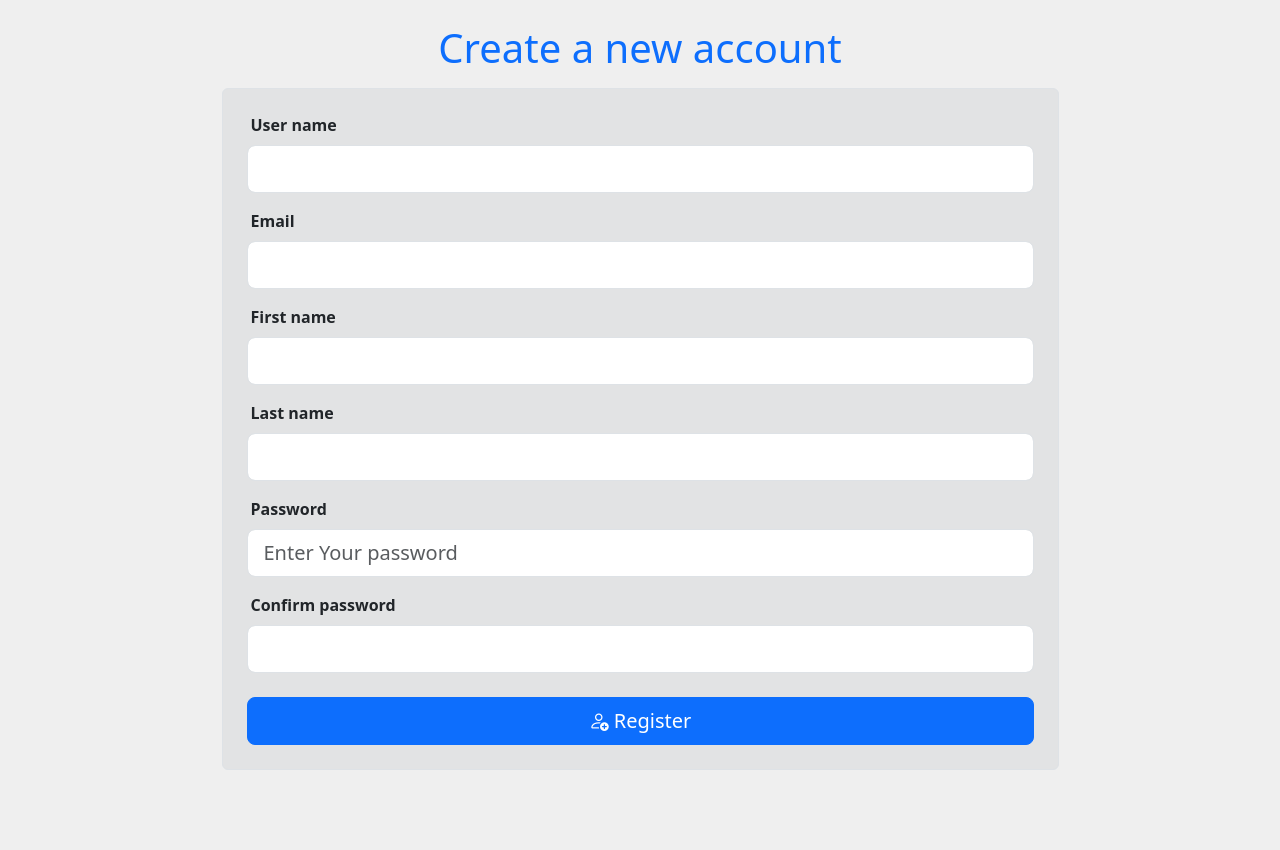
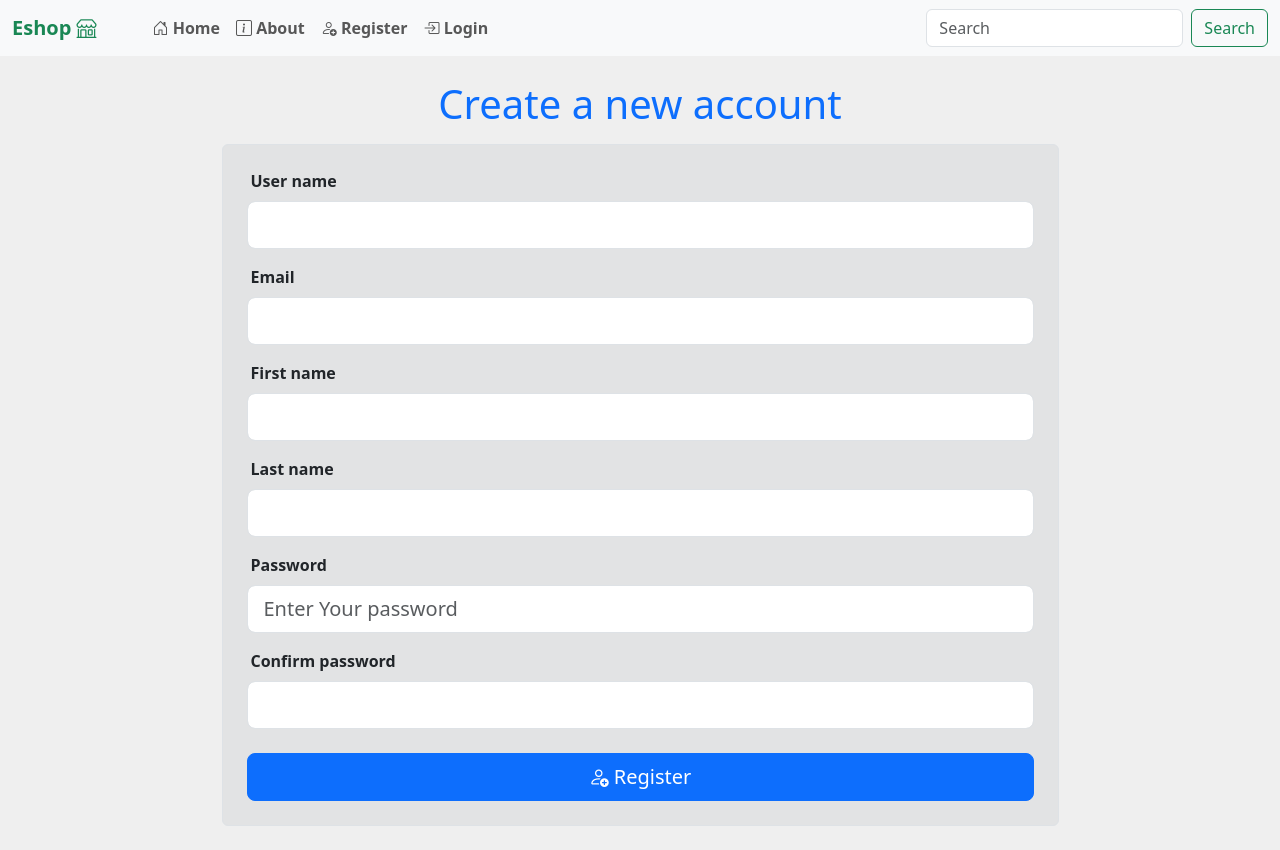
Before and after one commit to hashimwisamsami-arch/eshop-django, a Django app: page /accounts/register/ in a window 1280 px wide. Before the commit the page ends 770 px from the top, so only its background shows below. Run offline with Django 5.2, Linux system fonts and the light colour scheme.

Commit message:
Add navbar template and redirect authenticated users in registration and login views

```diff
--- a/eshop/accounts/views.py
+++ b/eshop/accounts/views.py
@@ -7,6 +7,8 @@ from django.contrib.auth import authenticate,login,logout
 
 
 def user_register(request):
+    if request.user.is_authenticated:
+        return redirect("home:home")
     if request.method == "POST":
         form = RgisterForm(request.POST)
 
@@ -31,6 +33,8 @@ def user_register(request):
     return render(request, "accounts/register.html", context)
 
 def user_login(request):
+    if request.user.is_authenticated:
+        return redirect("home:home")
     if request.method == "POST":
         form = LoginForm(request.POST)
 
--- a/eshop/templates/base.html
+++ b/eshop/templates/base.html
@@ -18,6 +18,7 @@
     <title>{% block title %} {%endblock%}</title>
   </head>
   <body style="background-color: #efefef">
+    <header>{%include 'navbar.html'%}</header>
     <main class="container py-4">{% block body %} {%endblock%}</main>
   </body>
   <!-- Bootstrap JS CDN -->
--- /dev/null
+++ b/eshop/templates/navbar.html
@@ -0,0 +1,99 @@
+<nav class="navbar navbar-expand-lg bg-body-tertiary">
+  <div class="container-fluid">
+    <a
+      class="navbar-brand text-success me-5 fw-semibold"
+      href="{%url 'home:home'%}"
+      >Eshop
+      <i class="bi bi-shop"></i>
+    </a>
+    <button
+      class="navbar-toggler"
+      type="button"
+      data-bs-toggle="collapse"
+      data-bs-target="#navbarSupportedContent"
+      aria-controls="navbarSupportedContent"
+      aria-expanded="false"
+      aria-label="Toggle navigation"
+    >
+      <span class="navbar-toggler-icon"></span>
+    </button>
+    <div class="collapse navbar-collapse" id="navbarSupportedContent">
+      <ul class="navbar-nav me-auto mb-2 mb-lg-0">
+        <li class="nav-item">
+          <a
+            class="nav-link fw-semibold"
+            aria-current="page"
+            href="{%url 'home:home'%}"
+          >
+            <i class="bi bi-house-door"></i>
+            Home</a
+          >
+        </li>
+        <li class="nav-item">
+          <a class="nav-link fw-semibold" href="{%url 'home:about'%}">
+            <i class="bi bi-info-square"></i>
+            About</a
+          >
+        </li>
+
+        {%if user.is_authenticated%}
+        <li class="nav-item dropdown">
+          <a
+            class="nav-link dropdown-toggle text-uppercase text-primary fw-semibold"
+            href="#"
+            role="button"
+            data-bs-toggle="dropdown"
+            aria-expanded="false"
+          >
+            {{user.username}}
+          </a>
+          <ul class="dropdown-menu">
+            <li>
+              <a class="dropdown-item" href="#">
+                <i class="bi bi-person-check"></i>
+                Profile
+              </a>
+            </li>
+            <li><hr class="dropdown-divider" /></li>
+            <li>
+              <a
+                class="dropdown-item fw-semibold"
+                href="{%url 'accounts:user_logout'%}"
+              >
+                <i class="bi bi-box-arrow-in-left"></i>
+                Logout
+              </a>
+            </li>
+          </ul>
+        </li>
+        {%else%}
+        <li class="nav-item">
+          <a
+            class="nav-link fw-semibold"
+            href="{%url 'accounts:user_register'%}"
+          >
+            <i class="bi bi-person-add"></i>
+            Register</a
+          >
+        </li>
+        <li class="nav-item">
+          <a class="nav-link fw-semibold" href="{%url 'accounts:user_login'%}">
+            <i class="bi bi-box-arrow-in-right"></i>
+            Login</a
+          >
+        </li>
+
+        {%endif%}
+      </ul>
+      <form class="d-flex" role="search">
+        <input
+          class="form-control me-2"
+          type="search"
+          placeholder="Search"
+          aria-label="Search"
+        />
+        <button class="btn btn-outline-success" type="submit">Search</button>
+      </form>
+    </div>
+  </div>
+</nav>
```
